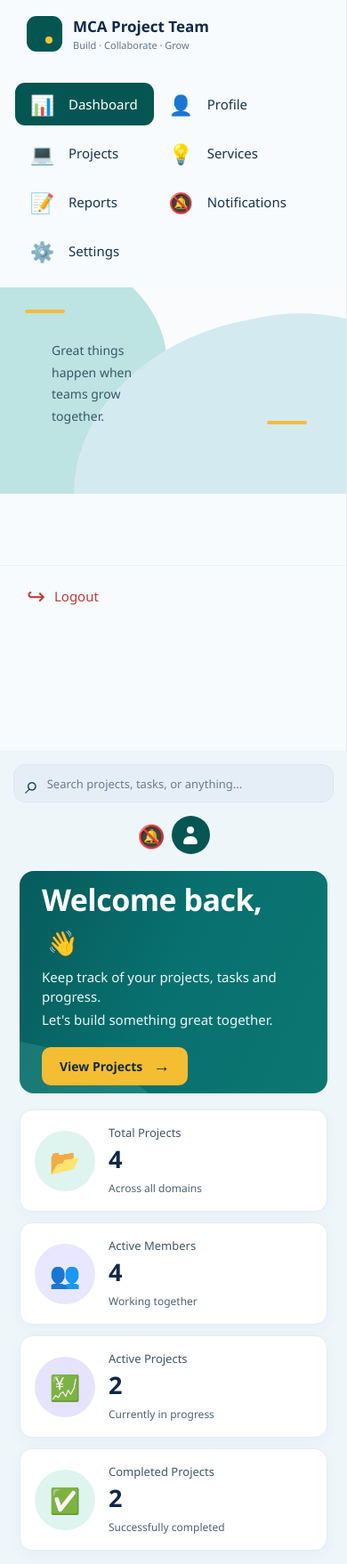
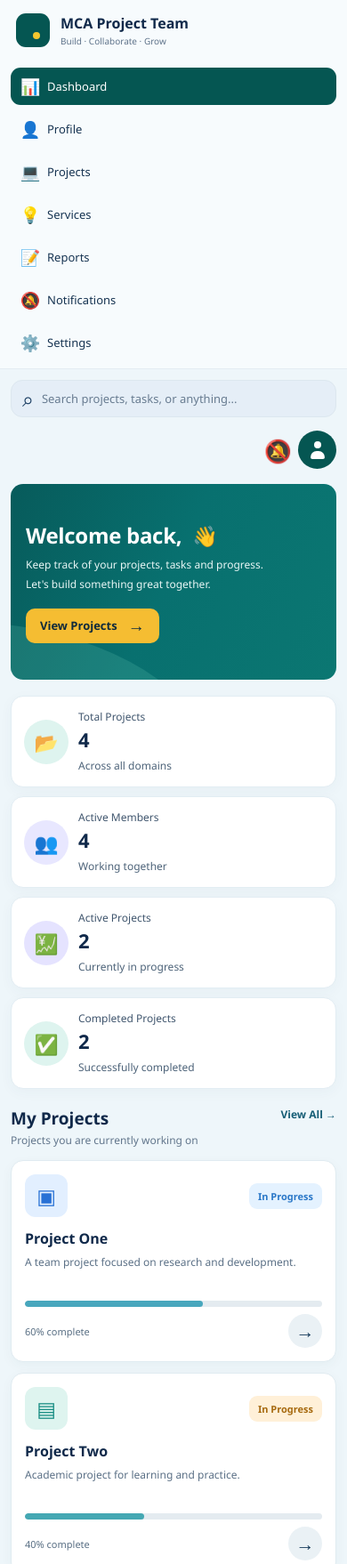
Before and after one commit to Mahadebmaity/MCAProjectTeam, a plain HTML site: page dashboard.html in a window 390 px wide. Shown: the top 1758 px of the page at 89% size. Drawn offline with Linux system fonts and the light colour scheme.

Commit message:
Update dashboard styling

```diff
--- a/css/dashboard.css
+++ b/css/dashboard.css
@@ -1417,6 +1417,7 @@ input {
 
 /* ====================== RESPONSIVE ==================== */
 
+/* ---------- Laptop / Small Desktop ---------- */
 @media (max-width: 1200px) {
 
     .sidebar {
@@ -1428,6 +1429,10 @@ input {
         width: calc(100% - 225px);
     }
 
+    .search-box {
+        width: min(525px, 50vw);
+    }
+
     .summary-grid {
         grid-template-columns: repeat(2, 1fr);
     }
@@ -1436,20 +1441,35 @@ input {
         grid-template-columns: 1fr;
     }
 
+    .project-grid {
+        grid-template-columns: repeat(3, 1fr);
+    }
+
     .quick-grid {
         grid-template-columns: repeat(2, 1fr);
     }
-}
-
-
-@media (max-width: 800px) {
+
+    .quick-promo-row {
+        grid-template-columns: 1fr;
+    }
+
+    .collaboration-card {
+        min-height: 180px;
+    }
+}
+
+
+/* ---------- Tablet ---------- */
+@media (max-width: 900px) {
 
     .sidebar {
         position: relative;
-
         width: 100%;
-
+        height: auto;
         min-height: auto;
+
+        border-right: none;
+        border-bottom: 1px solid #e4edf2;
     }
 
     .dashboard {
@@ -1458,72 +1478,359 @@ input {
 
     .main-content {
         margin-left: 0;
-
         width: 100%;
     }
 
+    /* Brand */
+    .brand {
+        padding: 16px 22px;
+    }
+
+    /* Navigation */
     .menu {
         display: grid;
-
         grid-template-columns: repeat(2, 1fr);
-    }
-
-    .sidebar-quote {
-        min-height: 230px;
-    }
-
+        gap: 6px;
+
+        padding: 10px 15px;
+    }
+
+    .menu-item {
+        margin-bottom: 0;
+    }
+
+    /* Hide decorative sidebar content on tablet */
+    .sidebar-quote,
+    .logout {
+        display: none;
+    }
+
+    /* Topbar */
     .topbar {
-        padding: 15px;
-
         height: auto;
+        padding: 15px 20px;
 
         gap: 15px;
-
-        flex-direction: column;
     }
 
     .search-box {
         width: 100%;
     }
 
+    /* Main content */
+    .content {
+        padding: 5px 18px 20px;
+    }
+
+    /* Banner */
     .welcome-banner {
-        padding: 25px;
-
-        min-height: 250px;
+        min-height: 230px;
+        height: auto;
+
+        padding: 28px 30px;
     }
 
     .banner-decoration {
         display: none;
     }
 
-    .summary-grid,
-    .project-grid,
+    .welcome-text h1 {
+        font-size: 30px;
+    }
+
+    /* Summary */
+    .summary-grid {
+        grid-template-columns: repeat(2, 1fr);
+    }
+
+    /* Projects */
+    .project-grid {
+        grid-template-columns: repeat(2, 1fr);
+    }
+
+    /* Recent activity */
+    .middle-grid {
+        grid-template-columns: 1fr;
+    }
+
+    /* Quick access */
+    .quick-grid {
+        grid-template-columns: repeat(2, 1fr);
+    }
+
+    .quick-promo-row {
+        grid-template-columns: 1fr;
+    }
+}
+
+
+/* ---------- Mobile ---------- */
+@media (max-width: 600px) {
+
+    /* Sidebar */
+    .brand {
+        padding: 15px 18px;
+    }
+
+    .brand-logo {
+        width: 38px;
+        height: 38px;
+    }
+
+    .brand h2 {
+        font-size: 16px;
+    }
+
+    .brand p {
+        font-size: 10px;
+    }
+
+    .menu {
+        grid-template-columns: 1fr 1fr;
+        padding: 8px 12px;
+        gap: 6px;
+    }
+
+    .menu-item {
+        min-height: 44px;
+        padding: 0 12px;
+
+        gap: 9px;
+        font-size: 13px;
+    }
+
+    .menu-item .icon {
+        width: 20px;
+        font-size: 18px;
+    }
+
+    /* Topbar */
+    .topbar {
+        padding: 12px;
+        flex-direction: column;
+        align-items: stretch;
+    }
+
+    .search-box {
+        width: 100%;
+        height: 42px;
+    }
+
+    .search-icon {
+        font-size: 23px;
+    }
+
+    .user-area {
+        justify-content: flex-end;
+    }
+
+    /* Content */
+    .content {
+        padding: 5px 12px 18px;
+    }
+
+    /* Welcome banner */
+    .welcome-banner {
+        min-height: 220px;
+        padding: 24px 20px;
+
+        border-radius: 14px;
+    }
+
+    .welcome-text h1 {
+        font-size: 27px;
+        letter-spacing: -0.3px;
+    }
+
+    .welcome-text h1 b {
+        font-size: 23px;
+    }
+
+    .welcome-text p {
+        font-size: 13px;
+    }
+
+    .yellow-btn {
+        padding: 10px 16px;
+        font-size: 13px;
+    }
+
+    .welcome-banner .welcome-text::after {
+        display: none;
+    }
+
+    /* Summary cards */
+    .summary-grid {
+        grid-template-columns: 1fr;
+        gap: 10px;
+        margin-top: 12px;
+    }
+
+    .summary-card {
+        padding: 14px;
+    }
+
+    .summary-icon {
+        width: 55px;
+        height: 55px;
+        font-size: 24px;
+    }
+
+    .summary-card h2 {
+        font-size: 24px;
+    }
+
+    /* Section headings */
+    .section-heading {
+        align-items: flex-start;
+        gap: 10px;
+    }
+
+    .section-heading h2 {
+        font-size: 19px;
+    }
+
+    .section-heading p {
+        font-size: 12px;
+    }
+
+    .section-heading > a {
+        font-size: 12px;
+        white-space: nowrap;
+    }
+
+    /* Projects */
+    .middle-grid {
+        margin-top: 20px;
+        gap: 18px;
+    }
+
+    .project-grid {
+        grid-template-columns: 1fr;
+        gap: 12px;
+    }
+
+    .project-card {
+        padding: 15px;
+    }
+
+    /* Activity */
+    .activity-card {
+        padding: 15px;
+    }
+
+    .activity {
+        grid-template-columns: 18px 36px 1fr;
+        gap: 8px;
+    }
+
+    .activity-icon {
+        width: 36px;
+        height: 36px;
+    }
+
+    /* Quick access */
+    .quick-promo-row {
+        margin-top: 20px;
+        gap: 15px;
+    }
+
+    .quick-grid {
+        grid-template-columns: 1fr 1fr;
+        gap: 10px;
+    }
+
+    .quick-card {
+        padding: 14px;
+        min-height: 115px;
+    }
+
+    .quick-icon {
+        width: 40px;
+        height: 40px;
+        font-size: 21px;
+    }
+
+    .quick-card h3 {
+        font-size: 13px;
+    }
+
+    .quick-card p {
+        font-size: 11px;
+    }
+
+    /* Collaboration */
+    .collaboration-card {
+        padding: 18px;
+    }
+
+    .collaboration-card h2 {
+        font-size: 18px;
+    }
+
+    /* Footer */
+    .footer {
+        flex-direction: column;
+        gap: 12px;
+
+        text-align: center;
+        padding: 18px 12px;
+    }
+
+    .footer-links {
+        gap: 15px;
+        flex-wrap: wrap;
+        justify-content: center;
+    }
+}
+
+
+/* ---------- Small Mobile ---------- */
+@media (max-width: 400px) {
+
+    .menu {
+        grid-template-columns: 1fr;
+    }
+
+    .menu-item {
+        min-height: 42px;
+    }
+
+    .welcome-banner {
+        padding: 20px 17px;
+    }
+
+    .welcome-text h1 {
+        font-size: 24px;
+    }
+
+    .welcome-text p {
+        font-size: 12px;
+    }
+
+    .summary-card {
+        gap: 11px;
+    }
+
+    .summary-icon {
+        width: 50px;
+        height: 50px;
+        font-size: 22px;
+    }
+
+    .summary-card p {
+        font-size: 12px;
+    }
+
+    .summary-card h2 {
+        font-size: 22px;
+    }
+
     .quick-grid {
         grid-template-columns: 1fr;
     }
 
-    .footer {
-        flex-direction: column;
-
-        gap: 15px;
-
-        text-align: center;
-    }
-}
-
-.sidebar::-webkit-scrollbar {
-    width: 8px;
-}
-
-.sidebar::-webkit-scrollbar-track {
-    background: transparent;
-}
-
-.sidebar::-webkit-scrollbar-thumb {
-    background: #176b8a;
-    border-radius: 10px;
-}
-
-.sidebar::-webkit-scrollbar-thumb:hover {
-    background: #125b75;
-}
+    .quick-card {
+        min-height: 100px;
+    }
+}
```
